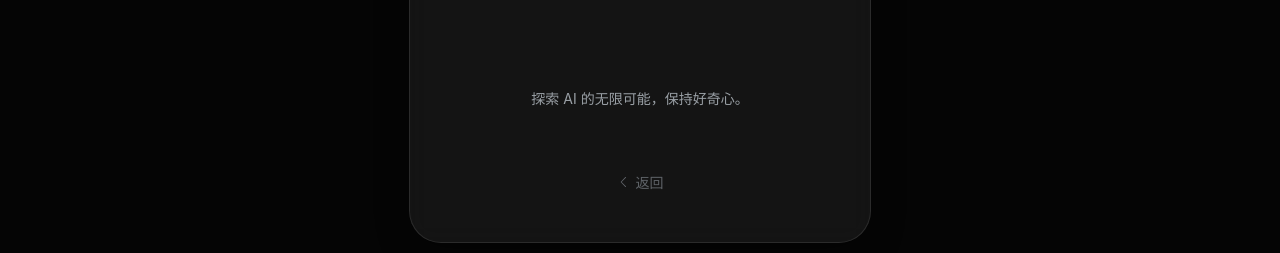
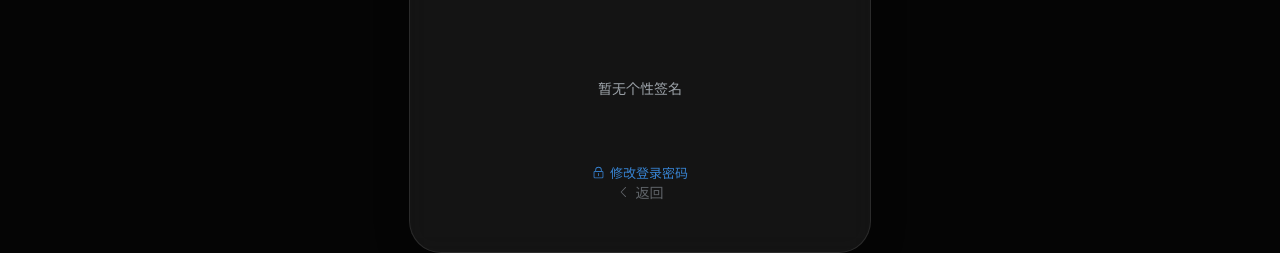
Before and after one commit to Munjie/munjie-vue3-web, a Vue app: page /profile in a window 1280 px wide. Shown: the part 449-702 px from the top of the page. Built offline with nearby package versions, Linux system fonts and the light colour scheme.

Commit message:
feat# add 修改密码

```diff
--- a/components.d.ts
+++ b/components.d.ts
@@ -18,6 +18,7 @@ declare module 'vue' {
     ElButton: typeof import('element-plus/es')['ElButton']
     ElCheckbox: typeof import('element-plus/es')['ElCheckbox']
     ElCol: typeof import('element-plus/es')['ElCol']
+    ElDialog: typeof import('element-plus/es')['ElDialog']
     ElDrawer: typeof import('element-plus/es')['ElDrawer']
     ElDropdown: typeof import('element-plus/es')['ElDropdown']
     ElDropdownItem: typeof import('element-plus/es')['ElDropdownItem']
--- a/src/api/user.ts
+++ b/src/api/user.ts
@@ -18,3 +18,10 @@ export const login = (data?: object) => {
         data
     );
 };
+
+export const updatePwd = (data?: object) => {
+    return http.put(
+        '/api/user/update-pwd',
+        data
+    );
+};
--- a/src/views/Profile.vue
+++ b/src/views/Profile.vue
@@ -11,9 +11,11 @@
                            accept="image/*"
                 >
                     <div class="avatar-wrapper">
-                        <img :src="user.avatar" class="avatar-img" />
+                        <img :src="user.avatar" class="avatar-img"/>
                         <div class="avatar-hover-mask">
-                            <el-icon><Camera /></el-icon>
+                            <el-icon>
+                                <Camera/>
+                            </el-icon>
                         </div>
                     </div>
                 </el-upload>
@@ -27,7 +29,9 @@
                 >
                     <h2 v-if="activeField !== 'username'" @click="setEditable('username')">
                         {{ user.username }}
-                        <el-icon v-show="hoverField === 'username' || isMobile" class="edit-icon"><EditPen /></el-icon>
+                        <el-icon v-show="hoverField === 'username' || isMobile" class="edit-icon">
+                            <EditPen/>
+                        </el-icon>
                     </h2>
                     <el-input
                             v-else
@@ -46,7 +50,9 @@
                 >
                     <p v-if="activeField !== 'bio'" @click="setEditable('bio')" class="bio-text">
                         {{ user.bio || '暂无个性签名' }}
-                        <el-icon v-show="hoverField === 'bio' || isMobile" class="edit-icon"><EditPen /></el-icon>
+                        <el-icon v-show="hoverField === 'bio' || isMobile" class="edit-icon">
+                            <EditPen/>
+                        </el-icon>
                     </p>
                     <el-input
                             v-else
@@ -59,47 +65,129 @@
                     />
                 </div>
             </div>
-
-            <div class="back-link" @click="router.back()">
-                <el-icon><ArrowLeft /></el-icon> 返回
+            <div class="action-section">
+                <div class="password-link" @click="showPasswordDialog = true">
+                    <el-icon>
+                        <Lock/>
+                    </el-icon>
+                    修改登录密码
                 </div>
             </div>
+            <div class="back-link" @click="router.back()">
+                <el-icon>
+                    <ArrowLeft/>
+                </el-icon>
+                返回
+            </div>
+        </div>
+        <el-dialog
+                v-model="showPasswordDialog"
+                title="修改密码"
+                width="360px"
+                append-to-body
+                class="dark-dialog"
+                :close-on-click-modal="false"
+        >
+            <el-form :model="pwdForm" :rules="pwdRules" ref="pwdFormRef" label-position="top">
+                <el-form-item label="新密码" prop="newPassword">
+                    <el-input v-model="pwdForm.newPassword" type="password" show-password placeholder="请输入新密码"/>
+                </el-form-item>
+                <el-form-item label="确认新密码" prop="confirmPassword">
+                    <el-input v-model="pwdForm.confirmPassword" type="password" show-password
+                              placeholder="请再次输入新密码"/>
+                </el-form-item>
+            </el-form>
+            <template #footer>
+                <div class="dialog-footer">
+                    <el-button @click="showPasswordDialog = false">取消</el-button>
+                    <el-button type="primary" :loading="pwdLoading" @click="handleUpdatePassword">确认修改</el-button>
                 </div>
             </template>
-
+        </el-dialog>
+    </div>
+</template>
 <script setup lang="ts">
-import { ref, nextTick } from 'vue'
-import { useRouter } from 'vue-router'
-import { Camera, EditPen, ArrowLeft } from '@element-plus/icons-vue'
-import { useUserStore } from '../stores'
+import {ref, nextTick} from 'vue'
+import {useRouter} from 'vue-router'
+import {Camera, EditPen, ArrowLeft, Lock} from '@element-plus/icons-vue'
+import {useUserStore} from '../stores'
 import axios from "axios";
 import {ElMessage} from "element-plus";
-import {updateName} from "../api/user.ts";
-
+import {updateName, updatePwd} from "../api/user.ts";
 
 const userStore = useUserStore()
 const router = useRouter()
 const isMobile = ref(window.innerWidth <= 768)
+
 interface UserInfo {
     username: string;
     bio: string;
     avatar: string;
 }
+
 const user = ref<UserInfo>({
     username: userStore.getUsername,
-    bio: '探索 AI 的无限可能，保持好奇心。',
+    bio: '',
     avatar: userStore.getAvatar
 })
 
 const activeField = ref<keyof UserInfo | ''>('')
 const hoverField = ref<keyof UserInfo | ''>('')
-/*const hoverField = ref('')  // 记录鼠标悬停在哪个字段
-const activeField = ref('') // 记录哪个字段处于编辑状态*/
-
 // 引用 Input 实例用于自动聚焦
 const usernameInput = ref<HTMLInputElement | null>(null)
 const bioInput = ref<HTMLInputElement | null>(null)
 
+const showPasswordDialog = ref(false)
+const pwdLoading = ref(false)
+const pwdFormRef = ref()
+
+const pwdForm = ref({
+    newPassword: '',
+    confirmPassword: ''
+})
+
+const pwdRules = {
+    newPassword: [
+        {required: true, message: '请输入新密码', trigger: 'blur'},
+        {min: 6, message: '密码长度至少为6位', trigger: 'blur'}
+    ],
+    confirmPassword: [
+        {required: true, message: '请再次输入密码', trigger: 'blur'},
+        {
+            validator: (rule: any, value: string, callback: any) => {
+                if (value !== pwdForm.value.newPassword) {
+                    callback(new Error('两次输入的密码不一致'))
+                } else {
+                    callback()
+                }
+            },
+            trigger: 'blur'
+        }
+    ]
+}
+
+const handleUpdatePassword = async () => {
+    await pwdFormRef.value.validate(async (valid: boolean) => {
+        if (valid) {
+            pwdLoading.value = true
+            try {
+                let pwdFor = {
+                    id: userStore.getUserid,
+                    password: pwdForm.value.confirmPassword
+                }
+                const res = await updatePwd(pwdFor)
+                ElMessage.success('密码修改成功，请重新登录')
+                showPasswordDialog.value = false
+                 userStore.resetStore()
+                 await router.push('/login')
+            } catch (e: any) {
+                ElMessage.error(e.message || '修改失败')
+            } finally {
+                pwdLoading.value = false
+            }
+        }
+    })
+}
 const setEditable = async (field: keyof UserInfo) => {
     activeField.value = field
     await nextTick()
@@ -117,14 +205,13 @@ const saveField = async (field: keyof UserInfo) => {
         }
         const res = await updateName(nameForm);
         if (res.code === 200) {
-            user.value.username  =  user.value[field];
+            user.value.username = user.value[field];
             userStore.setUsername(user.value[field]);
         }
     } catch (e) {
 
     }
 }
-
 
 
 const beforeAvatarUpload = async (file: File) => {
@@ -155,7 +242,7 @@ const processImage = (
         const img = new Image();
         img.src = URL.createObjectURL(file);
         img.onload = () => {
-            let { width, height } = img;
+            let {width, height} = img;
             // 限制最长边《关键逻辑》
             const maxSide = Math.max(width, height);
             if (maxSide > maxWidthOrHeight) {
@@ -172,7 +259,7 @@ const processImage = (
                 return new Promise<File>((resolve2) => {
                     canvas.toBlob(
                         (blob) => {
-                            resolve2(new File([blob!], file.name, { type: file.type }));
+                            resolve2(new File([blob!], file.name, {type: file.type}));
                         },
                         file.type,
                         q
@@ -184,7 +271,7 @@ const processImage = (
             if (fileKb <= maxSizeKB) {
                 canvas.toBlob(
                     (blob) => {
-                        resolve(new File([blob!], file.name, { type: file.type }));
+                        resolve(new File([blob!], file.name, {type: file.type}));
                     },
                     file.type,
                     0.9
@@ -210,7 +297,6 @@ const processImage = (
 };
 
 
-
 const customUpload = async (options: any) => {
     const formData = new FormData()
     formData.append('file', options.file)
@@ -233,7 +319,7 @@ const customUpload = async (options: any) => {
 // 上传成功
 const handleAvatarSuccess = (response: any) => {
     debugger
-    user.value.avatar  =  response
+    user.value.avatar = response
     userStore.setAvatar(response)
 }
 
@@ -275,11 +361,18 @@ const handleUploadError = (err: any) => {
       cursor: pointer;
       border: 2px solid rgba(255, 255, 255, 0.1);
 
-            .avatar-img { width: 100%; height: 100%; object-fit: cover; }
+      .avatar-img {
+        width: 100%;
+        height: 100%;
+        object-fit: cover;
+      }
 
       .avatar-hover-mask {
         position: absolute;
-                top: 0; left: 0; width: 100%; height: 100%;
+        top: 0;
+        left: 0;
+        width: 100%;
+        height: 100%;
         background: rgba(0, 0, 0, 0.4);
         display: flex;
         justify-content: center;
@@ -290,7 +383,9 @@ const handleUploadError = (err: any) => {
         font-size: 24px;
       }
 
-            &:hover .avatar-hover-mask { opacity: 1; }
+      &:hover .avatar-hover-mask {
+        opacity: 1;
+      }
     }
   }
 }
@@ -316,8 +411,17 @@ const handleUploadError = (err: any) => {
     }
   }
 
-    h2 { font-size: 24px; color: #fff; margin: 0; }
-    .bio-text { font-size: 14px; color: #9aa0a6; line-height: 1.6; }
+  h2 {
+    font-size: 24px;
+    color: #fff;
+    margin: 0;
+  }
+
+  .bio-text {
+    font-size: 14px;
+    color: #9aa0a6;
+    line-height: 1.6;
+  }
 
   .edit-icon {
     font-size: 16px;
@@ -349,7 +453,9 @@ const handleUploadError = (err: any) => {
   gap: 5px;
   transition: color 0.2s;
 
-    &:hover { color: var(--accent-color); }
+  &:hover {
+    color: var(--accent-color);
+  }
 }
 
 @media (max-width: 768px) {
@@ -359,4 +465,71 @@ const handleUploadError = (err: any) => {
   }
 }
 
+/* 在已有的 SCSS 中添加 */
+
+.action-section {
+  margin-top: 40px;
+  display: flex;
+  flex-direction: column;
+  align-items: center;
+  gap: 15px;
+}
+
+.password-link {
+  font-size: 13px;
+  color: var(--el-color-primary); // 使用主题色
+  cursor: pointer;
+  display: flex;
+  align-items: center;
+  gap: 5px;
+  opacity: 0.8;
+  transition: opacity 0.2s;
+
+  &:hover {
+    opacity: 1;
+    text-decoration: underline;
+  }
+}
+
+/* 深度定制暗黑对话框 */
+:deep(.dark-dialog) {
+  background: rgba(30, 30, 35, 0.9) !important;
+  backdrop-filter: blur(10px);
+  border-radius: 20px;
+  border: 1px solid rgba(255, 255, 255, 0.1);
+
+  .el-dialog__header {
+    .el-dialog__title {
+      color: #fff;
+      font-size: 18px;
+    }
+  }
+
+  .el-form-item__label {
+    color: #9aa0a6 !important;
+  }
+
+  .el-input__wrapper {
+    background: rgba(255, 255, 255, 0.05) !important;
+    box-shadow: none !important;
+    border: 1px solid rgba(255, 255, 255, 0.1) !important;
+
+    &.is-focus {
+      border-color: var(--accent-color) !important;
+    }
+  }
+
+  .el-input__inner {
+    color: #fff !important;
+  }
+
+  .el-dialog__footer {
+    padding-top: 0;
+  }
+}
+
+.back-link {
+  margin-top: 0; // 重置之前样式的 margin
+}
+
 </style>
```
Lines whose indentation alone changed are shown as unchanged.
